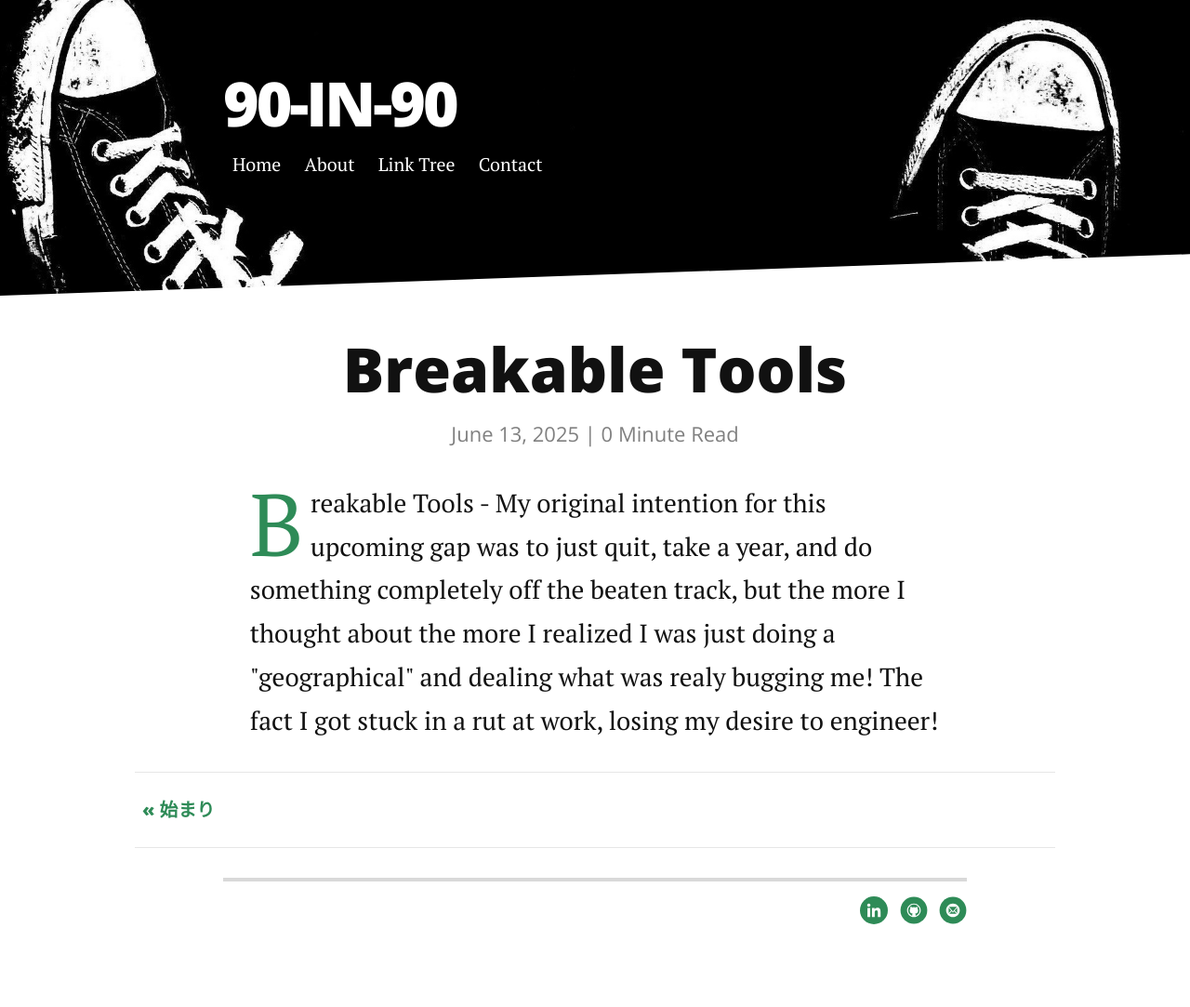
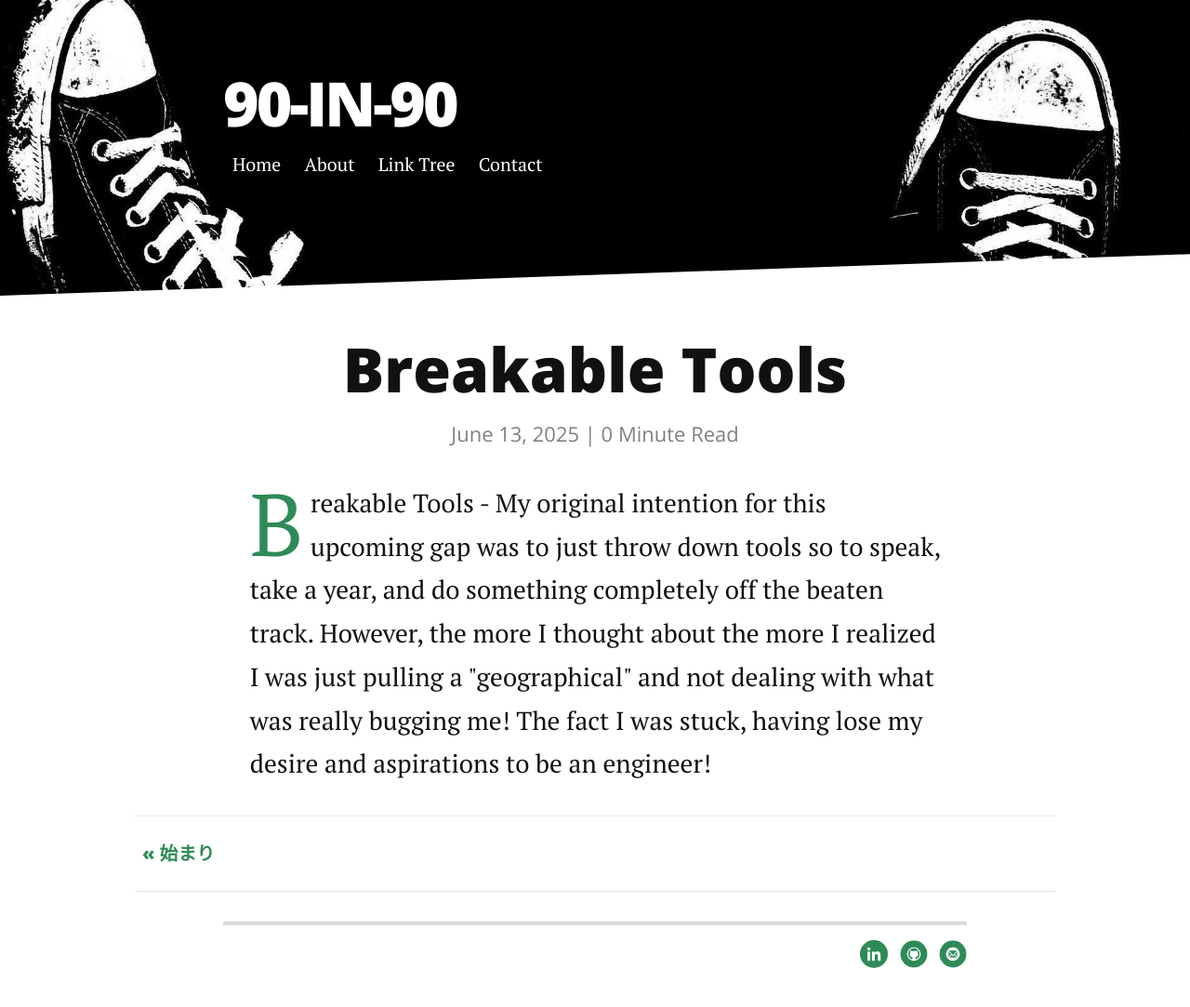
Before and after one commit to weebaruto/weeblog, a Jekyll site: the page built from _posts/2025-06-13-breakable-tools-post.markdown, in a window 1280 px wide. Shown: the whole page at 93% size. Built offline with Jekyll 4.4.1, drawn with Linux system fonts in a browser that asks for light colours; nearby versions of some CDN libraries; before the commit the page ends 1036 px from its top, so only the background shows below that.

Commit message:
Update 2025-06-13-breakable-tools-post.markdown

```diff
--- a/_posts/2025-06-13-breakable-tools-post.markdown
+++ b/_posts/2025-06-13-breakable-tools-post.markdown
@@ -4,4 +4,5 @@ title:  "Breakable Tools"
 date:   2025-06-13
 ---
 
-<p class="intro"><span class="dropcap">B</span>reakable Tools - My original intention for this upcoming gap was to just quit, take a year, and do something completely off the beaten track, but the more I thought about the more I realized I was just doing a "geographical" and dealing what was realy bugging me! The fact I got stuck in a rut at work, losing my desire to engineer!</p>
+<p class="intro"><span class="dropcap">B</span>reakable Tools - My original intention for this upcoming gap was to just throw down tools so to speak, take a year, and do something completely off the beaten track. However, the more I thought about the more I realized I was just pulling a "geographical" and not dealing with what was really bugging me! The fact I was stuck, having lose my desire and aspirations to be an engineer!</p>
+<p></p>
```
